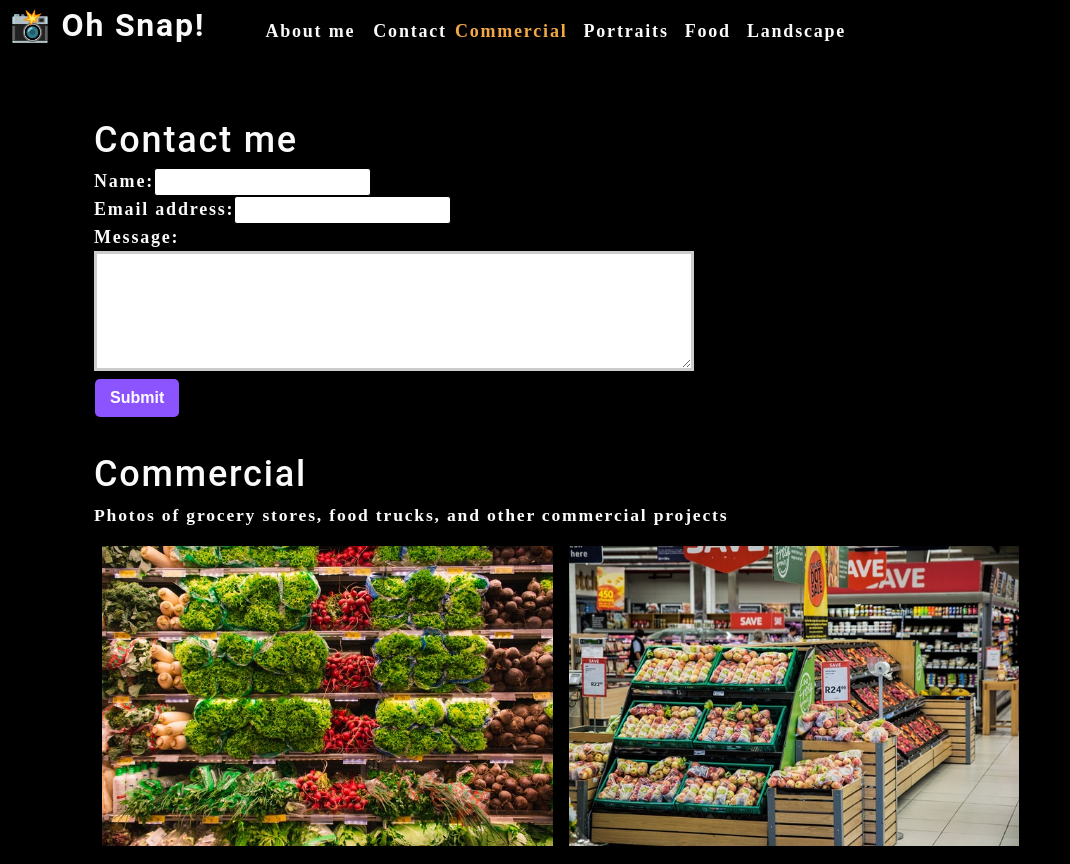
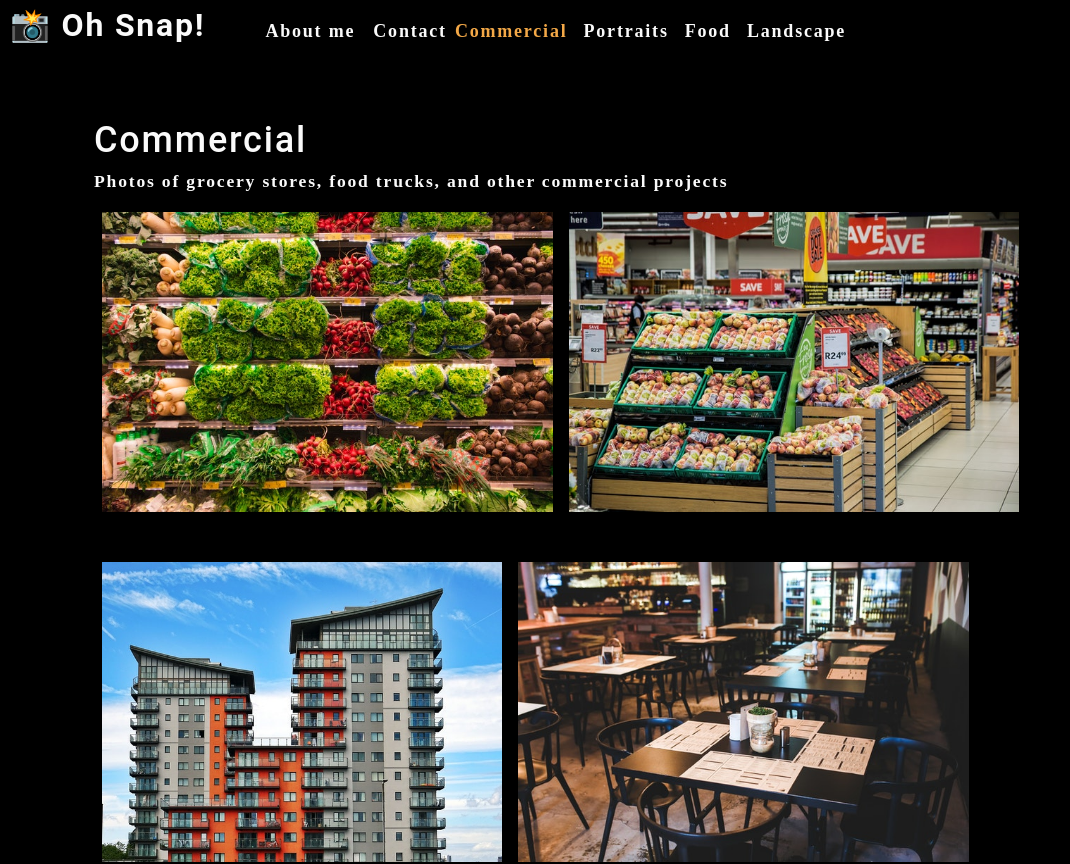
Before and after one commit to esroleo/react-photo-port, a React (Create React App) app: page / in a window 1280 px wide. Shown: the top 864 px of the page, without its empty margins (0-1070 px from the left). Built offline with nearby package versions, Linux system fonts and the light colour scheme.

Commit message:
nav bar conditional rendering in progress

```diff
--- a/src/App.js
+++ b/src/App.js
@@ -2,10 +2,13 @@ import React, { useState } from 'react';
 import Nav from './components/Nav';
 import About from './components/About';
 import Gallery from './components/Gallery';
-
 import ContactForm from './components/Contact';
 
 function App() {
+
+  // going to be used to SPA our application
+  const [contactSelected, setContactSelected] = useState(false);
+
   const [categories] = useState([
     {
       name: 'commercial',
@@ -18,20 +21,65 @@ function App() {
 
   // the result for your to use using the useState(0)
   // first state commercial
+
   const [currentCategory, setCurrentCategory] = useState(categories[0]);
 
+  /*
+  Before conditional redndering
+        <main>
+        <ContactForm></ContactForm>
+        <Gallery currentCategory={currentCategory}></Gallery>
+        <About></About>
+      </main>
+  After
+        <main>
+          {!contactSelected ? (
+          <>
+            <Gallery currentCategory={currentCategory}></Gallery>
+            <About></About>
+          </>
+        ) : (
+            <ContactForm></ContactForm>
+          )}
+             </main>
+
+             This ist the same code as
+
+             if(!contactSelected) {
+            <>
+              <Gallery currentCategory={currentCategory}></Gallery>
+              <About></About>
+            </>
+          } else {
+              <ContactForm></ContactForm>
+          }
+
+*/
+
+
+
+
+
   // div Nav is sending objects or paramaters that will be received as arguments (term props)
+  // pass the hook for the contactSelected to the NAV bar
   return (
     <div>
       <Nav
         categories={categories}
         setCurrentCategory={setCurrentCategory}
         currentCategory={currentCategory}
+        contactSelected={contactSelected}
+        setContactSelected={setContactSelected}
       ></Nav>
       <main>
-        <ContactForm></ContactForm>
-        <Gallery currentCategory={currentCategory}></Gallery>
-        <About></About>
+      {!contactSelected ? (
+        <>
+          <Gallery currentCategory={currentCategory}></Gallery>
+          <About></About>
+        </>
+      ) : (
+          <ContactForm></ContactForm>
+        )}
       </main>
     </div>
   );
--- a/src/components/Nav/index.js
+++ b/src/components/Nav/index.js
@@ -22,6 +22,8 @@ function Nav(props) {
     categories = [],
     setCurrentCategory,
     currentCategory,
+    contactSelected,
+    setContactSelected
   } = props;
 
     /*
@@ -57,13 +59,13 @@ function Nav(props) {
         <ul className="flex-row">
           <li className="mx-2">
             <a
-              data-testid="about" href="#about"
+              data-testid="about" href="#about" onClick={() => setContactSelected(false)}
             >
               About me
             </a>
           </li>
           <li>
-            <span>Contact</span>
+          <span onClick={() => setContactSelected(true)}>Contact</span>
           </li>
           {categories.map((category) => (
             <li className={`mx-1 ${
@@ -71,7 +73,8 @@ function Nav(props) {
                 }`} key={category.name}>
               <span
                 onClick={() => {
-                  setCurrentCategory(category)
+                  setCurrentCategory(category);
+                  setContactSelected(false);
                 }}
               >
                 {capitalizeFirstLetter(category.name)}
```
